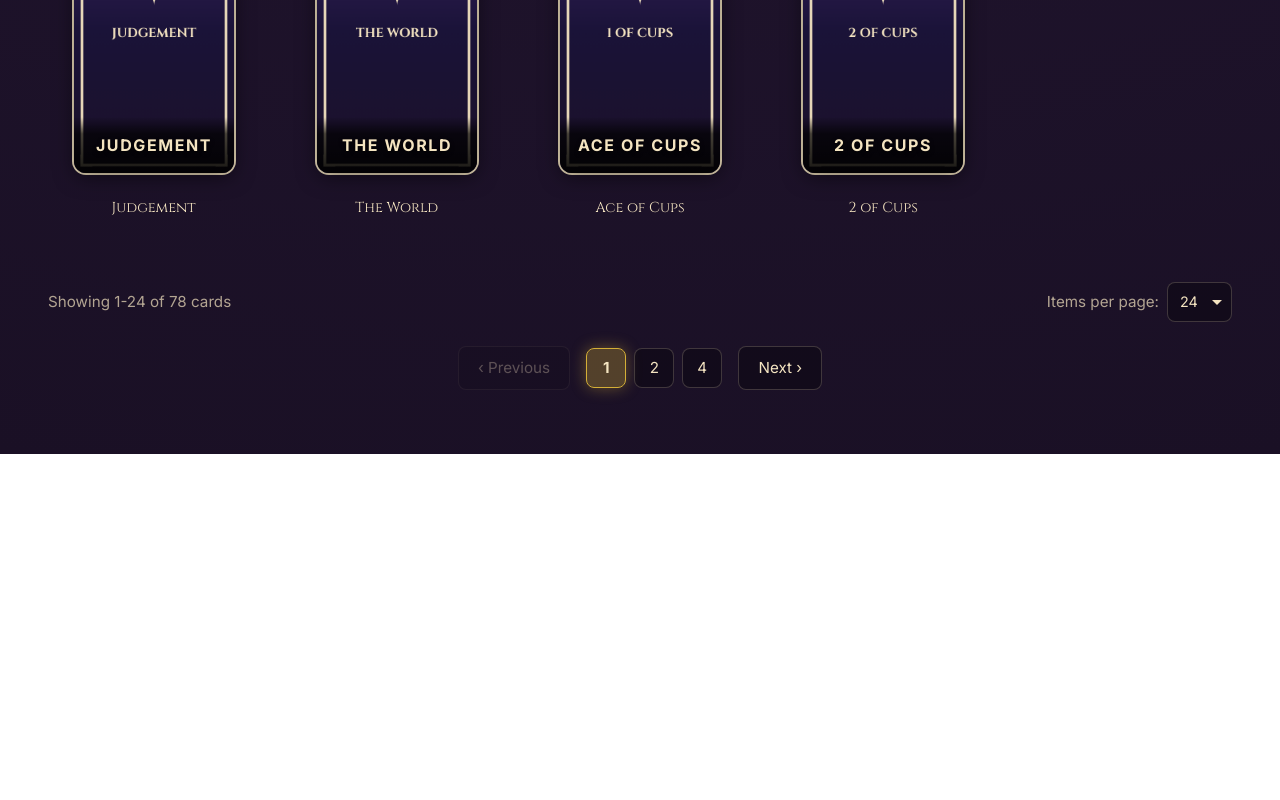
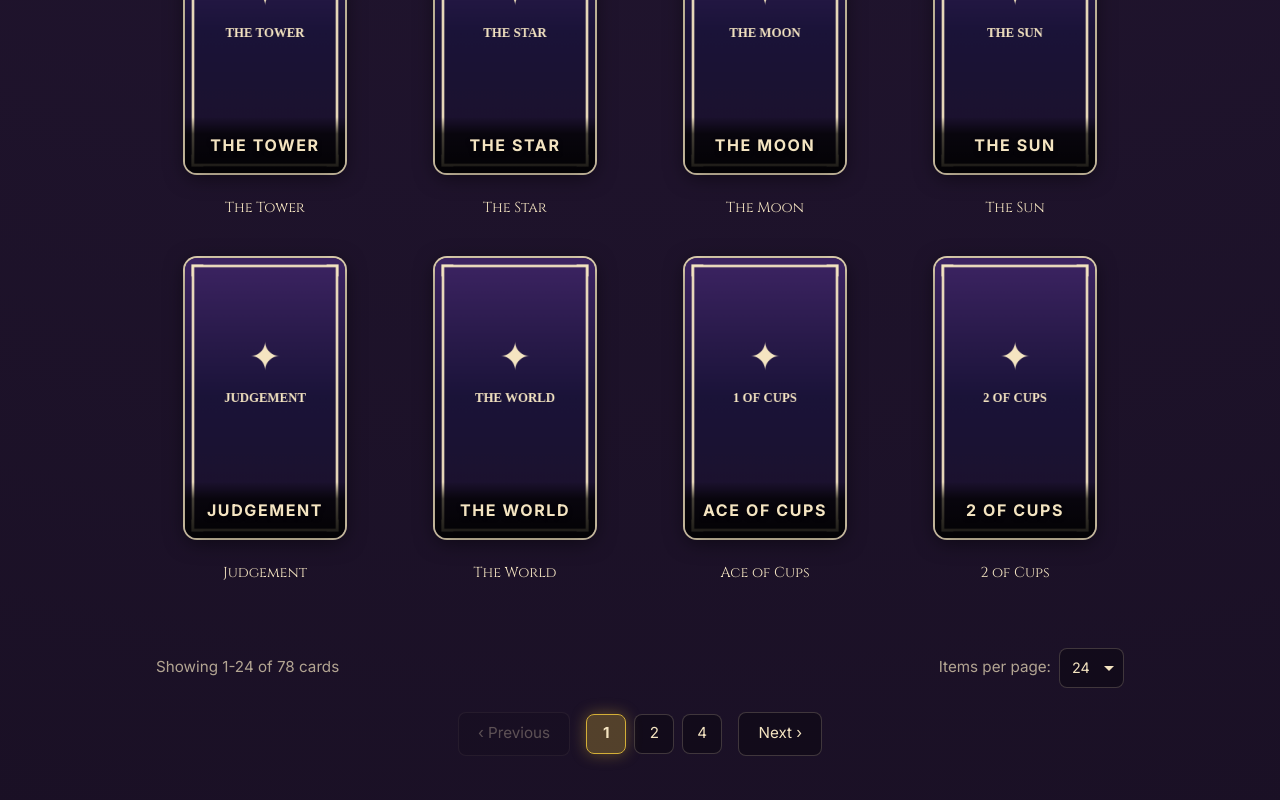
Before and after one commit to seansie0830/ai-oracle, a Vue app: page /gallery in a window 1280 px wide. Shown: the part 1952-2752 px from the top of the page. Before the commit the page ends 2406 px from the top, so only its background shows below. Built offline with nearby package versions, Linux system fonts and the light colour scheme; a web font is replaced by a local one.

Commit message:
feat: introduce interactive chat box component for LLM interaction and a card gallery view.

```diff
--- a/src/components/ChatBox.vue
+++ b/src/components/ChatBox.vue
@@ -45,6 +45,20 @@ const llmService = useMock
 
 // Message ID counter
 let messageIdCounter = 0
+
+// Initialize counter based on existing messages to avoid ID collisions
+if (messages.value.length > 0) {
+  const ids = messages.value
+    .map(m => {
+      const parts = m.id.split('-')
+      return parts.length === 2 ? parseInt(parts[1]) : -1
+    })
+    .filter(n => !isNaN(n) && n >= 0)
+
+  if (ids.length > 0) {
+    messageIdCounter = Math.max(...ids) + 1
+  }
+}
 
 // Send message
 async function sendMessage() {
@@ -201,11 +215,13 @@ onMounted(() => {
   // Load persisted config if available
   llmConfig.loadFromStorage()
 
-  // Show welcome message
+  // Handle Welcome Message
   const welcomeText = useMock
     ? t('chat.welcomeDebug')
     : t('chat.welcome')
 
+  if (messages.value.length === 0) {
+    // New session: Create welcome message
     const id = `msg-${messageIdCounter++}`
     welcomeMessageId.value = id
 
@@ -214,7 +230,19 @@ onMounted(() => {
       text: welcomeText,
       sender: 'oracle',
       type: 'text'
+      // We could add isWelcome: true here if we modified store, but heuristic is safer for now
     })
+  } else {
+    // Existing session: Try to find the welcome message to keep it updated
+    // We assume the first message is the welcome message if it's from oracle and text type
+    const firstMessage = messages.value[0]
+    if (firstMessage && firstMessage.sender === 'oracle' && firstMessage.type === 'text') {
+       welcomeMessageId.value = firstMessage.id
+
+       // Optional: Update text immediately in case language changed while away
+       chatStore.updateMessage(firstMessage.id, { text: welcomeText })
+    }
+  }
 
   // Auto-show modal if not configured (only in normal mode, not debug/mock mode)
   if (!useMock && !llmConfig.hasValidConfig) {
--- a/src/views/CardGallery.vue
+++ b/src/views/CardGallery.vue
@@ -416,6 +416,7 @@ watch(itemsPerPage, (newVal, oldVal) => {
   position: absolute;
   left: 0;
   top: 0;
+  z-index: 10;
   background: none;
   border: 1px solid rgba(244, 228, 193, 0.3);
   color: #f4e4c1;
@@ -437,6 +438,7 @@ watch(itemsPerPage, (newVal, oldVal) => {
   position: absolute;
   right: 0;
   top: 0;
+  z-index: 10;
   display: flex;
   gap: 0.5rem;
 }
@@ -485,7 +487,7 @@ watch(itemsPerPage, (newVal, oldVal) => {
 }
 
 .gallery-controls {
-  max-width: 1200px;
+  max-width: 1000px;
   margin: 0 auto 3rem;
   display: flex;
   flex-direction: column;
@@ -551,9 +553,9 @@ watch(itemsPerPage, (newVal, oldVal) => {
 
 .cards-grid {
   display: grid;
-  grid-template-columns: repeat(auto-fill, minmax(180px, 1fr));
+  grid-template-columns: repeat(auto-fill, minmax(200px, 1fr));
   gap: 2rem;
-  max-width: 1400px;
+  max-width: 1000px;
   margin: 0 auto;
   padding: 1rem;
 }
@@ -587,7 +589,7 @@ watch(itemsPerPage, (newVal, oldVal) => {
 
 /* Pagination */
 .pagination-container {
-  max-width: 1400px;
+  max-width: 1000px;
   margin: 3rem auto 2rem;
   padding: 0 1rem;
 }
```
Lines whose indentation alone changed are shown as unchanged.
